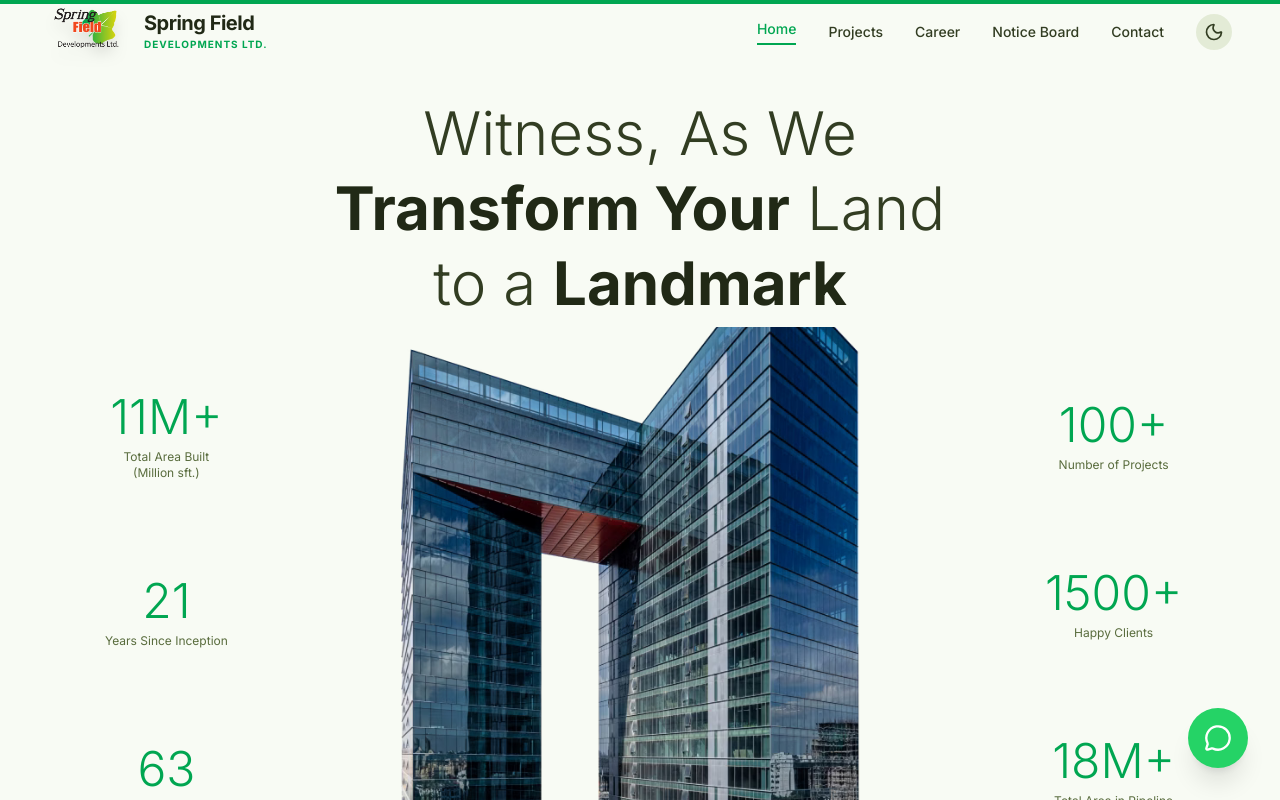
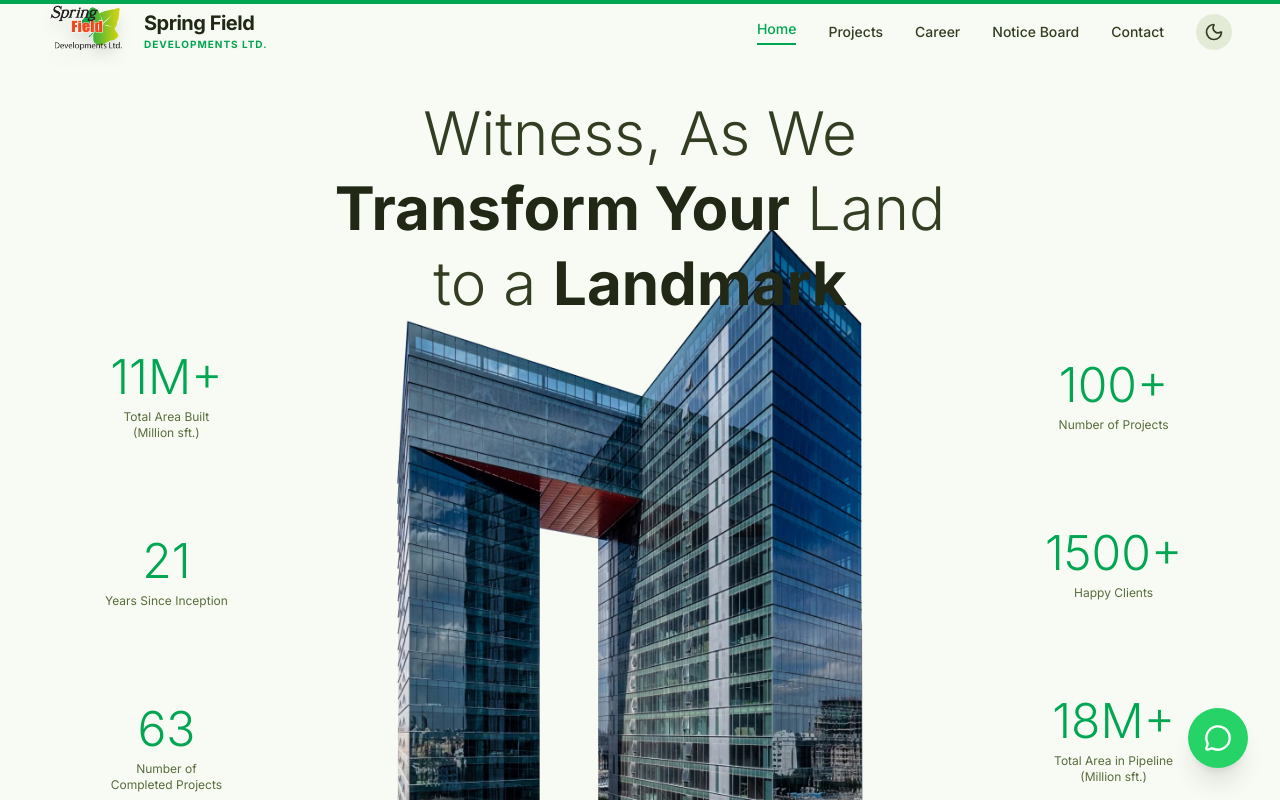
Before and after one commit to rudraprotapchakraborty/springfield-bd, a Next.js app: page / in a window 1280 px wide. Shown: the top 800 px of the page. Built offline with nearby package versions, Linux system fonts and the light colour scheme.

Commit message:
building and navlogo updated

```diff
--- a/app/career/page.tsx
+++ b/app/career/page.tsx
@@ -26,22 +26,20 @@ export default function Career() {
             <h3 className="text-sm font-bold tracking-widest text-[#00a651] uppercase mb-4">Career Options</h3>
             <button
               onClick={() => setActiveTab('hr_philosophy')}
-              className={`text-left px-6 py-4 rounded-2xl transition-all font-medium flex items-center gap-3 ${
-                activeTab === 'hr_philosophy'
+              className={`text-left px-6 py-4 rounded-2xl transition-all font-medium flex items-center gap-3 ${activeTab === 'hr_philosophy'
                   ? 'bg-white dark:bg-zinc-800 shadow-md text-zinc-900 dark:text-zinc-100 border border-zinc-100 dark:border-zinc-700'
                   : 'text-zinc-500 dark:text-zinc-400 hover:bg-zinc-100 dark:hover:bg-zinc-800'
-              }`}
+                }`}
             >
               <Users size={18} />
               HR Philosophy
             </button>
             <button
               onClick={() => setActiveTab('cv_bucket')}
-              className={`text-left px-6 py-4 rounded-2xl transition-all font-medium flex items-center gap-3 ${
-                activeTab === 'cv_bucket'
+              className={`text-left px-6 py-4 rounded-2xl transition-all font-medium flex items-center gap-3 ${activeTab === 'cv_bucket'
                   ? 'bg-white dark:bg-zinc-800 shadow-md text-zinc-900 dark:text-zinc-100 border border-zinc-100 dark:border-zinc-700'
                   : 'text-zinc-500 dark:text-zinc-400 hover:bg-zinc-100 dark:hover:bg-zinc-800'
-              }`}
+                }`}
             >
               <Briefcase size={18} />
               CV Bucket
@@ -49,7 +47,7 @@ export default function Career() {
 
             <div className="mt-auto pt-8 hidden md:block">
               <div className="w-full h-48 rounded-2xl overflow-hidden relative">
-                <img src="/building.png" alt="Office" className="w-full h-full object-cover grayscale hover:grayscale-0 transition-all duration-500" />
+                <img src="/building2.png" alt="Office" className="w-full h-full object-cover grayscale hover:grayscale-0 transition-all duration-500" />
                 <div className="absolute inset-0 bg-black/20 mix-blend-multiply"></div>
               </div>
             </div>
--- a/app/completed-projects/page.tsx
+++ b/app/completed-projects/page.tsx
@@ -59,7 +59,7 @@ export default function CompletedProjects() {
                 <div className="relative h-64 overflow-hidden">
                   <div className="absolute inset-0 bg-black/20 group-hover:bg-transparent transition-colors duration-500 z-10" />
                   <img
-                    src={project.image || "/building.png"}
+                    src={project.image || "/building2.png"}
                     className="w-full h-full object-cover transform group-hover:scale-105 transition-transform duration-700"
                     alt={project.title}
                   />
--- a/app/components/Header.tsx
+++ b/app/components/Header.tsx
@@ -56,11 +56,11 @@ export default function Header() {
       <div className="container mx-auto px-4 md:px-8 lg:px-12 flex justify-between items-center h-full">
         <Link href="/" className="flex items-center gap-3 md:gap-4 relative z-10">
           <Image
-            src="/logo.png"
+            src={mounted && resolvedTheme === 'dark' ? '/logo2.png' : '/logo.png'}
             alt="Spring Field Developments Ltd."
             width={220}
             height={90}
-            className="w-auto h-14 md:h-20 object-contain drop-shadow-xl bg-white/40 dark:bg-white/10 md:bg-transparent backdrop-blur-sm md:backdrop-blur-none rounded-2xl p-1"
+            className="w-auto h-14 md:h-20 object-contain drop-shadow-xl"
             priority
           />
           <div className="hidden lg:flex flex-col">
--- a/app/contact/page.tsx
+++ b/app/contact/page.tsx
@@ -26,28 +26,26 @@ export default function Contact() {
             <h3 className="text-sm font-bold tracking-widest text-[#00a651] uppercase mb-4">Contact Options</h3>
             <button
               onClick={() => setActiveTab('general')}
-              className={`text-left px-6 py-4 rounded-2xl transition-all font-medium ${
-                activeTab === 'general'
+              className={`text-left px-6 py-4 rounded-2xl transition-all font-medium ${activeTab === 'general'
                   ? 'bg-white dark:bg-zinc-800 shadow-md text-zinc-900 dark:text-zinc-100 border border-zinc-100 dark:border-zinc-700'
                   : 'text-zinc-500 dark:text-zinc-400 hover:bg-zinc-100 dark:hover:bg-zinc-800'
-              }`}
+                }`}
             >
               General Contact
             </button>
             <button
               onClick={() => setActiveTab('feedback')}
-              className={`text-left px-6 py-4 rounded-2xl transition-all font-medium ${
-                activeTab === 'feedback'
+              className={`text-left px-6 py-4 rounded-2xl transition-all font-medium ${activeTab === 'feedback'
                   ? 'bg-white dark:bg-zinc-800 shadow-md text-zinc-900 dark:text-zinc-100 border border-zinc-100 dark:border-zinc-700'
                   : 'text-zinc-500 dark:text-zinc-400 hover:bg-zinc-100 dark:hover:bg-zinc-800'
-              }`}
+                }`}
             >
               Send Feedback
             </button>
 
             <div className="mt-auto pt-8">
               <div className="w-full h-48 rounded-2xl overflow-hidden relative">
-                <img src="/building.png" alt="Office" className="w-full h-full object-cover" />
+                <img src="/building2.png" alt="Office" className="w-full h-full object-cover" />
                 <div className="absolute inset-0 bg-black/20 mix-blend-multiply"></div>
               </div>
             </div>
@@ -72,7 +70,7 @@ export default function Contact() {
                       </div>
                       <div>
                         <h4 className="font-semibold text-zinc-900 dark:text-zinc-100 mb-1">Address</h4>
-                        <p className="text-zinc-500 dark:text-zinc-400 leading-relaxed">Spring Field Developments Ltd.<br/>House # 02, Road # 23/C,<br/>Gulshan-1, Dhaka-1212.</p>
+                        <p className="text-zinc-500 dark:text-zinc-400 leading-relaxed">Spring Field Developments Ltd.<br />House # 02, Road # 23/C,<br />Gulshan-1, Dhaka-1212.</p>
                       </div>
                     </div>
 
@@ -82,7 +80,7 @@ export default function Contact() {
                       </div>
                       <div>
                         <h4 className="font-semibold text-zinc-900 dark:text-zinc-100 mb-1">Phone</h4>
-                        <p className="text-zinc-500 dark:text-zinc-400">9895548, 9893460<br/>8825341, 9851544</p>
+                        <p className="text-zinc-500 dark:text-zinc-400">9895548, 9893460<br />8825341, 9851544</p>
                       </div>
                     </div>
 
--- a/app/employee-list/page.tsx
+++ b/app/employee-list/page.tsx
@@ -8,7 +8,7 @@ export default function EmployeeList() {
       <div className="flex flex-col md:flex-row justify-between">
         <div className="w-full md:w-[75%]">
           <div className="flex flex-col sm:flex-row min-h-[400px] h-auto">
-            <div className="w-full h-[200px] sm:h-auto sm:w-[35%] bg-[url('/building.png')] bg-cover bg-center border-b-[2px] sm:border-b-0 sm:border-r-[2px] border-black dark:border-zinc-800 relative after:content-[''] after:absolute after:inset-0 after:bg-[repeating-linear-gradient(45deg,rgba(0,0,0,0.25),rgba(0,0,0,0.25)_1px,transparent_1px,transparent_5px)] after:pointer-events-none flex flex-col justify-between transition-colors">
+            <div className="w-full h-[200px] sm:h-auto sm:w-[35%] bg-[url('/building2.png')] bg-cover bg-center border-b-[2px] sm:border-b-0 sm:border-r-[2px] border-black dark:border-zinc-800 relative after:content-[''] after:absolute after:inset-0 after:bg-[repeating-linear-gradient(45deg,rgba(0,0,0,0.25),rgba(0,0,0,0.25)_1px,transparent_1px,transparent_5px)] after:pointer-events-none flex flex-col justify-between transition-colors">
               <div className="z-10 bg-white/70 dark:bg-zinc-800/70 inline-block px-4 py-2 font-bold text-[#555] dark:text-zinc-300 text-[1.2rem] mt-2 self-start uppercase backdrop-blur-sm transition-colors">EMPLOYEE LIST</div>
             </div>
             <div className="w-full sm:w-[65%] bg-[#1a1a1a] dark:bg-zinc-950 p-[20px] transition-colors">
--- a/app/ongoing-projects/page.tsx
+++ b/app/ongoing-projects/page.tsx
@@ -59,7 +59,7 @@ export default function OngoingProjects() {
                 <div className="relative h-64 overflow-hidden">
                   <div className="absolute inset-0 bg-black/20 group-hover:bg-transparent transition-colors duration-500 z-10" />
                   <img
-                    src={project.image || "/building.png"}
+                    src={project.image || "/building2.png"}
                     className="w-full h-full object-cover transform group-hover:scale-105 transition-transform duration-700"
                     alt={project.title}
                   />
--- a/app/page.tsx
+++ b/app/page.tsx
@@ -101,21 +101,24 @@ export default function Home() {
           </motion.div>
 
           <motion.div
-            initial={{ opacity: 0, y: 300 }}
-            animate={{ opacity: 1, y: 0 }}
-            transition={{ duration: 1.8, ease: [0.16, 1, 0.3, 1] }}
             style={{ y: buildingY, scale: buildingScale }}
-            className="w-full md:w-3/5 flex justify-center items-start h-[45vh] md:h-[65vh] relative z-0 order-1 md:order-2 overflow-hidden"
+            className="w-full md:w-3/5 flex justify-center items-start h-[40vh] md:h-[55vh] relative z-0 order-1 md:order-2 -mt-32 md:-mt-56"
           >
-            <div className="relative w-full h-[150%] max-w-2xl -mt-[10%]">
+            <motion.div
+              initial={{ opacity: 0, y: 300 }}
+              whileInView={{ opacity: 1, y: 0 }}
+              viewport={{ once: true }}
+              transition={{ duration: 1.8, delay: 1.5, ease: [0.16, 1, 0.3, 1] }}
+              className="relative w-full h-[180%] max-w-2xl"
+            >
               <Image
-                src="/building.png"
+                src="/building2.png"
                 alt="Modern Landmark Building"
                 fill
                 className="object-contain object-top"
                 priority
               />
-            </div>
+            </motion.div>
           </motion.div>
 
           {/* Right Stats */}
--- a/app/projects/page.tsx
+++ b/app/projects/page.tsx
@@ -26,7 +26,7 @@ export default function AllProjects() {
 
   const filteredProjects = projects.filter((project) => {
     const matchesSearch = project.title.toLowerCase().includes(searchQuery.toLowerCase()) ||
-                          project.address.toLowerCase().includes(searchQuery.toLowerCase());
+      project.address.toLowerCase().includes(searchQuery.toLowerCase());
     const matchesStatus = statusFilter === 'all' || project.status === statusFilter;
     return matchesSearch && matchesStatus;
   });
@@ -54,11 +54,10 @@ export default function AllProjects() {
               <button
                 key={status}
                 onClick={() => setStatusFilter(status)}
-                className={`px-6 py-2 rounded-full text-sm font-semibold capitalize transition-all ${
-                  statusFilter === status
+                className={`px-6 py-2 rounded-full text-sm font-semibold capitalize transition-all ${statusFilter === status
                     ? 'bg-zinc-900 dark:bg-zinc-800 text-white dark:text-zinc-100 shadow-md'
                     : 'bg-zinc-50 dark:bg-zinc-800/50 text-zinc-500 dark:text-zinc-400 hover:bg-zinc-100 dark:hover:bg-zinc-800'
-                }`}
+                  }`}
               >
                 {status}
               </button>
@@ -109,7 +108,7 @@ export default function AllProjects() {
                   <div className="relative h-64 overflow-hidden">
                     <div className="absolute inset-0 bg-black/20 group-hover:bg-transparent transition-colors duration-500 z-10" />
                     <img
-                      src={project.image || "/building.png"}
+                      src={project.image || "/building2.png"}
                       className="w-full h-full object-cover transform group-hover:scale-105 transition-transform duration-700"
                       alt={project.title}
                     />
--- a/app/upcoming-projects/page.tsx
+++ b/app/upcoming-projects/page.tsx
@@ -59,7 +59,7 @@ export default function UpcomingProjects() {
                 <div className="relative h-64 overflow-hidden">
                   <div className="absolute inset-0 bg-black/20 group-hover:bg-transparent transition-colors duration-500 z-10" />
                   <img
-                    src={project.image || "/building.png"}
+                    src={project.image || "/building2.png"}
                     className="w-full h-full object-cover transform group-hover:scale-105 transition-transform duration-700"
                     alt={project.title}
                   />
--- a/app/valuable-customer-list/page.tsx
+++ b/app/valuable-customer-list/page.tsx
@@ -35,7 +35,7 @@ export default function ValuableCustomerList() {
       <div className="flex flex-col md:flex-row justify-between">
         <div className="w-full md:w-[75%]">
           <div className="flex flex-col sm:flex-row min-h-[400px] h-auto">
-            <div className="w-full h-[200px] sm:h-auto sm:w-[35%] bg-[url('/building.png')] bg-cover bg-center border-b-[2px] sm:border-b-0 sm:border-r-[2px] border-black dark:border-zinc-800 relative after:content-[''] after:absolute after:inset-0 after:bg-[repeating-linear-gradient(45deg,rgba(0,0,0,0.25),rgba(0,0,0,0.25)_1px,transparent_1px,transparent_5px)] after:pointer-events-none flex flex-col justify-between transition-colors">
+            <div className="w-full h-[200px] sm:h-auto sm:w-[35%] bg-[url('/building2.png')] bg-cover bg-center border-b-[2px] sm:border-b-0 sm:border-r-[2px] border-black dark:border-zinc-800 relative after:content-[''] after:absolute after:inset-0 after:bg-[repeating-linear-gradient(45deg,rgba(0,0,0,0.25),rgba(0,0,0,0.25)_1px,transparent_1px,transparent_5px)] after:pointer-events-none flex flex-col justify-between transition-colors">
               <div className="z-10 bg-white/70 dark:bg-zinc-800/70 inline-block px-4 py-2 font-bold text-[#555] dark:text-zinc-300 text-[1.0rem] mt-2 self-start uppercase backdrop-blur-sm transition-colors">VALUABLE CUSTOMER LIST</div>
             </div>
             <div className="w-full sm:w-[65%] bg-[#1a1a1a] dark:bg-zinc-950 p-[30px] flex-1 overflow-y-auto transition-colors">
```
Also changed, not shown: public/building2.png (renamed from public/building.png), public/logo2.png (added).
